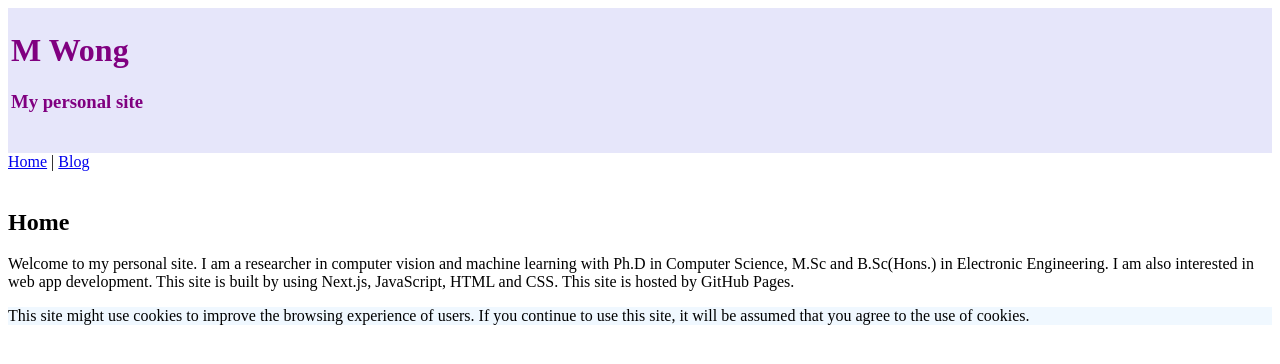
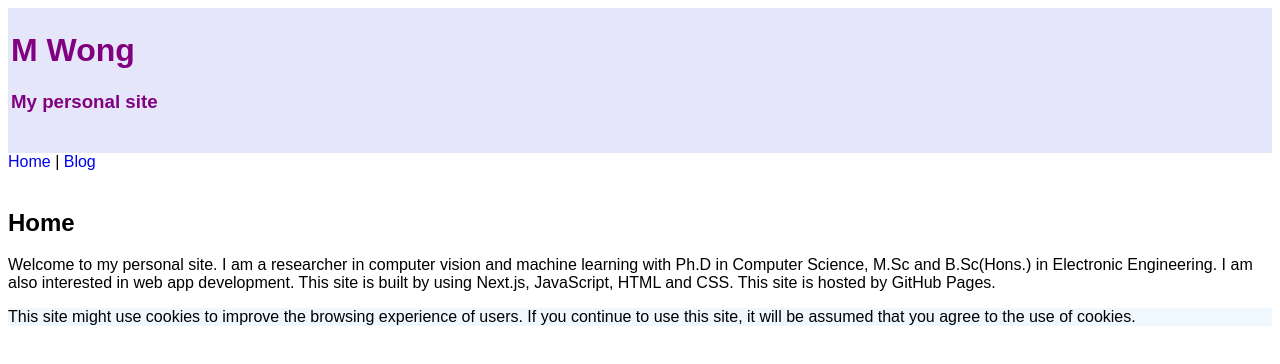
Before and after one commit to mwongau/next-site, a Next.js app: page /mysite/ in a window 1280 px wide. Shown: the top 364 px of the page. Built offline with nearby package versions, Linux system fonts and the light colour scheme.

Commit message:
18.12.2024

```diff
--- /dev/null
+++ b/app/globals.css
@@ -0,0 +1,8 @@
+html,
+body {
+  font-family: sans-serif;
+}
+
+a {
+  text-decoration: none;
+}
--- a/app/layout.js
+++ b/app/layout.js
@@ -1,5 +1,5 @@
 import { Geist, Geist_Mono } from "next/font/google";
-//import "./globals.css";
+import "./globals.css";
 import Link from 'next/link'
 import styles from './page.module.css'
 
```
Also changed, not shown: app/page.module.css (line endings or trailing spaces), 1 other file (tests, documents, lock files or other folders).
